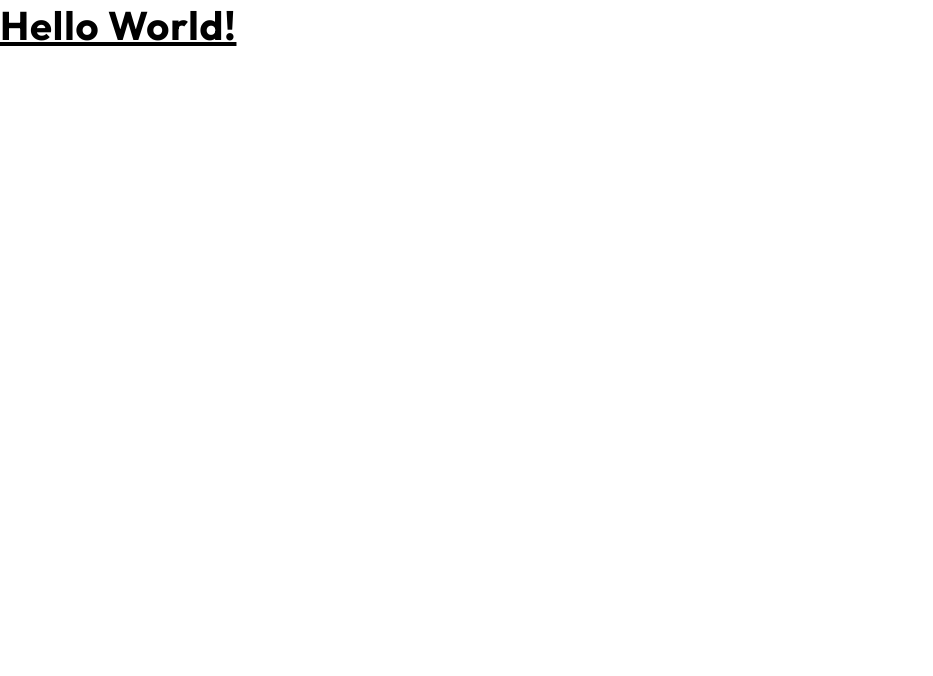
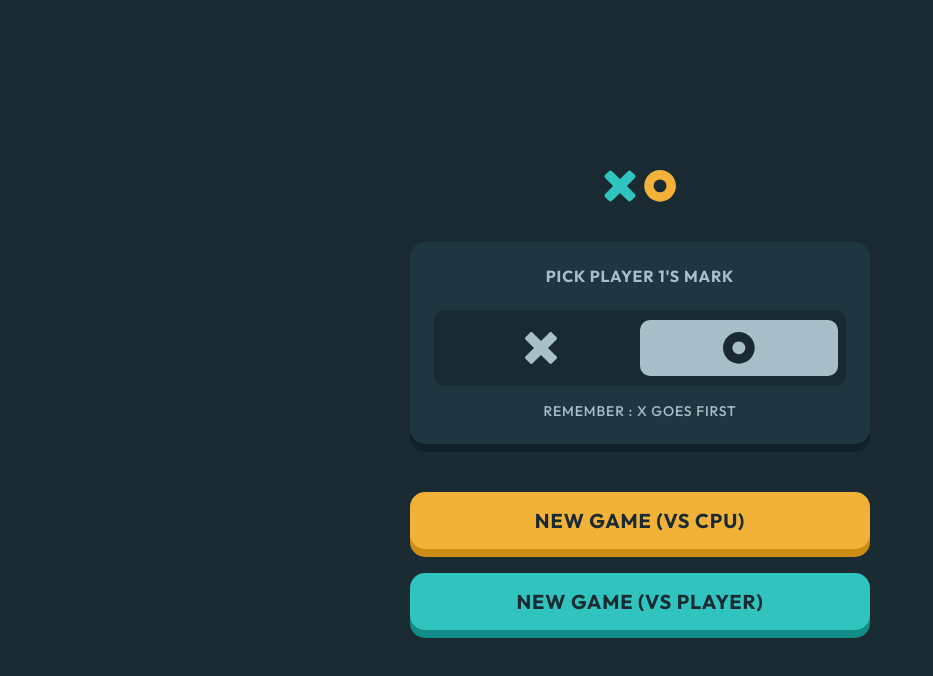
Before and after one commit to dcdm3g/tic-tac-toe, a Next.js app: page / in a window 1280 px wide. Shown: the top 676 px of the page, without its empty margins (0-933 px from the left). Built offline with nearby package versions, Linux system fonts and the light colour scheme.

Commit message:
feat: add homepage

```diff
--- a/src/app/layout.tsx
+++ b/src/app/layout.tsx
@@ -16,7 +16,12 @@ export default function RootLayout({
 }>) {
   return (
     <html lang="en">
-      <body className={outfit.className + ' text-body tracking-tracking'}>
+      <body
+        className={
+          outfit.className +
+          ' flex min-h-screen justify-center bg-dark-navy text-body uppercase tracking-tracking'
+        }
+      >
         {children}
       </body>
     </html>
--- a/src/app/page.tsx
+++ b/src/app/page.tsx
@@ -1,3 +1,18 @@
+import { GameSetup } from '@/components/game-setup'
+import Image from 'next/image'
+
 export default function Home() {
-  return <h1 className="text-heading-lg underline">Hello World!</h1>
+  return (
+    <main className="flex w-content flex-col gap-10 self-center">
+      <Image
+        className="self-center"
+        src="/logo.svg"
+        alt="logo"
+        width={72}
+        height={32}
+      />
+
+      <GameSetup />
+    </main>
+  )
 }
--- /dev/null
+++ b/src/components/game-setup.tsx
@@ -0,0 +1,31 @@
+'use client'
+
+import { Mark } from '@/interfaces/mark'
+import { useState } from 'react'
+import { MarkSwitcher } from '@/components/mark-switcher'
+import { Button } from '@/components/ui/button'
+import Link from 'next/link'
+
+export function GameSetup() {
+  const [mark, setMark] = useState<Mark>('o')
+
+  return (
+    <div className="flex flex-col gap-12">
+      <MarkSwitcher {...{ mark, setMark }} />
+
+      <div className="flex flex-col gap-6">
+        <Link href={{ pathname: '/solo', query: { m: mark } }}>
+          <Button className="w-full" color="yellow">
+            NEW GAME (VS CPU)
+          </Button>
+        </Link>
+
+        <Link href={{ pathname: '/multiplayer', query: { m: mark } }}>
+          <Button className="w-full" color="blue">
+            NEW GAME (VS PLAYER)
+          </Button>
+        </Link>
+      </div>
+    </div>
+  )
+}
--- /dev/null
+++ b/src/components/icons/o.tsx
@@ -0,0 +1,26 @@
+import { ComponentProps } from 'react'
+
+export function O(props: ComponentProps<'svg'>) {
+  return (
+    <svg
+      width={32}
+      height={32}
+      viewBox="0 0 32 32"
+      fill="none"
+      xmlns="http://www.w3.org/2000/svg"
+      {...props}
+    />
+  )
+}
+
+export function OPath(props: ComponentProps<'path'>) {
+  return (
+    <path
+      fillRule="evenodd"
+      clipRule="evenodd"
+      d="M31.7412 15.8706C31.7412 7.10551 24.6357 0 15.8706 0C7.10551 0 0 7.10551 0 15.8706C0 24.6357 7.10551 31.7412 15.8706 31.7412C24.6357 31.7412 31.7412 24.6357 31.7412 15.8706ZM9.4048 15.8706C9.4048 12.2996 12.2996 9.4048 15.8706 9.4048C19.4416 9.4048 22.3364 12.2996 22.3364 15.8706C22.3364 19.4416 19.4416 22.3364 15.8706 22.3364C12.2996 22.3364 9.4048 19.4416 9.4048 15.8706Z"
+      fill="#1A2A33"
+      {...props}
+    />
+  )
+}
--- /dev/null
+++ b/src/components/icons/x.tsx
@@ -0,0 +1,26 @@
+import { ComponentProps } from 'react'
+
+export function X(props: ComponentProps<'svg'>) {
+  return (
+    <svg
+      width={32}
+      height={32}
+      viewBox="0 0 32 32"
+      fill="none"
+      xmlns="http://www.w3.org/2000/svg"
+      {...props}
+    />
+  )
+}
+
+export function XPath(props: ComponentProps<'path'>) {
+  return (
+    <path
+      fillRule="evenodd"
+      clipRule="evenodd"
+      d="M31.5569 5.28973L26.7103 0.443061C26.1195 -0.147687 25.1617 -0.147687 24.571 0.443061L16 9.01404L7.42902 0.443061C6.83827 -0.147687 5.88048 -0.147687 5.28973 0.443061L0.443061 5.28973C-0.147687 5.88048 -0.147687 6.83827 0.443061 7.42902L9.01404 16L0.443061 24.571C-0.147687 25.1617 -0.147687 26.1195 0.443061 26.7103L5.28973 31.5569C5.88048 32.1477 6.83827 32.1477 7.42902 31.5569L16 22.986L24.571 31.5569C25.1617 32.1477 26.1195 32.1477 26.7103 31.5569L31.5569 26.7103C32.1477 26.1195 32.1477 25.1617 31.5569 24.571L22.986 16L31.5569 7.42902C32.1477 6.83827 32.1477 5.88048 31.5569 5.28973Z"
+      fill="#A8BFC9"
+      {...props}
+    />
+  )
+}
--- /dev/null
+++ b/src/components/mark-switcher.tsx
@@ -0,0 +1,41 @@
+import { Mark } from '@/interfaces/mark'
+import { Dispatch, SetStateAction } from 'react'
+import { O, OPath } from '@/components/icons/o'
+import { X, XPath } from '@/components/icons/x'
+
+interface MarkSwitcherProps {
+  mark: Mark
+  setMark: Dispatch<SetStateAction<Mark>>
+}
+
+export function MarkSwitcher({ mark, setMark }: MarkSwitcherProps) {
+  return (
+    <div className="flex flex-col items-center rounded bg-semi-dark-navy p-6 shadow">
+      <h1 className="text-heading-xs text-silver">PICK PLAYER 1&apos;S MARK</h1>
+
+      <div className="mt-6 flex self-stretch rounded-sm bg-dark-navy px-2 py-2.5">
+        <button
+          data-selected={mark === 'x'}
+          className="group flex-1 rounded-sm py-3 transition-colors hover:bg-silver/5 data-[selected=true]:bg-silver"
+          onClick={() => setMark('x')}
+        >
+          <X className="mx-auto">
+            <XPath className="fill-silver transition-colors group-data-[selected=true]:fill-dark-navy" />
+          </X>
+        </button>
+
+        <button
+          data-selected={mark === 'o'}
+          className="group flex-1 rounded-sm py-3 transition-colors hover:bg-silver/5 data-[selected=true]:bg-silver"
+          onClick={() => setMark('o')}
+        >
+          <O className="mx-auto">
+            <OPath className="fill-silver transition-colors group-data-[selected=true]:fill-dark-navy" />
+          </O>
+        </button>
+      </div>
+
+      <p className="mt-4 text-silver">REMEMBER : X GOES FIRST</p>
+    </div>
+  )
+}
--- /dev/null
+++ b/src/interfaces/mark.ts
@@ -0,0 +1 @@
+export type Mark = 'x' | 'o'
```
Also changed, not shown: public/logo.svg (added).
